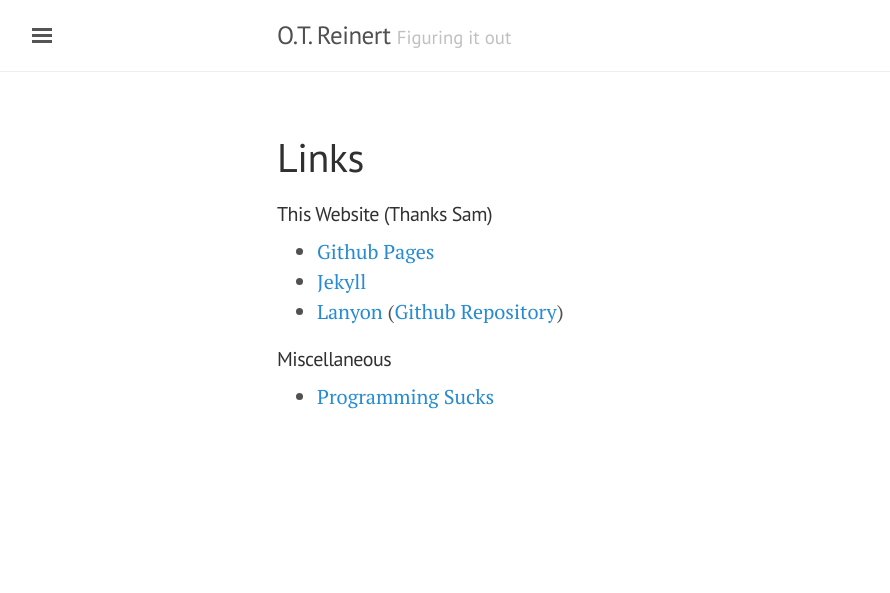
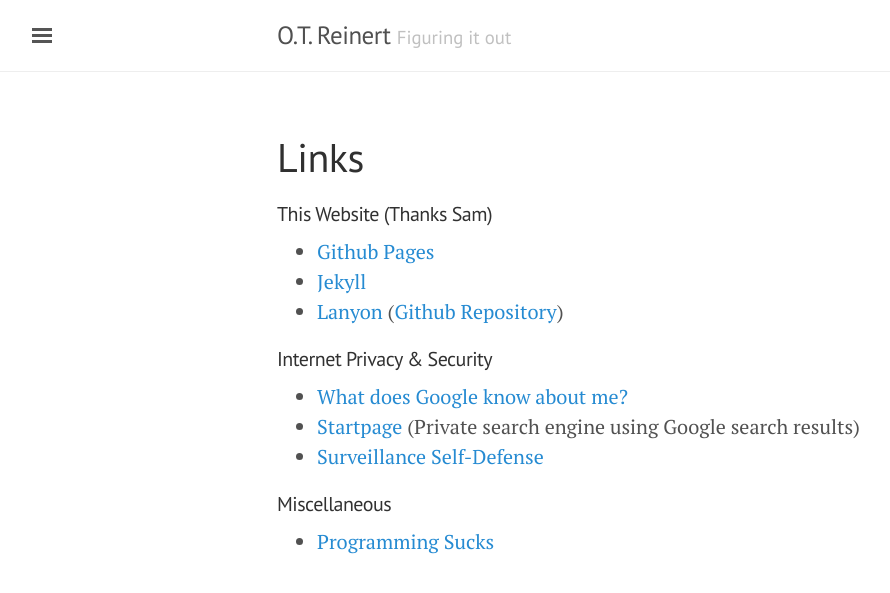
Before and after one commit to otreinert/otreinert.github.io, a Jekyll site: the page built from links.md, in a window 1280 px wide. Shown: the top 593 px of the page, without its empty margins (3-893 px from the left). Built offline with Jekyll 4.4.1, drawn with Linux system fonts in a browser that asks for light colours.

Commit message:
Updated links.md

```diff
--- a/links.md
+++ b/links.md
@@ -7,5 +7,10 @@
 * [Jekyll](https://jekyllrb.com/)
 * [Lanyon](http://lanyon.getpoole.com) ([Github Repository](https://github.com/poole/lanyon))
 
+#### Internet Privacy & Security
+* [What does Google know about me?](https://www.quora.com/What-does-Google-know-about-me/answer/Gabriel-Weinberg)
+* [Startpage](https://www.startpage.com/) (Private search engine using Google search results)
+* [Surveillance Self-Defense](https://ssd.eff.org/en)
+
 #### Miscellaneous
 * [Programming Sucks](https://www.stilldrinking.org/programming-sucks)
```
